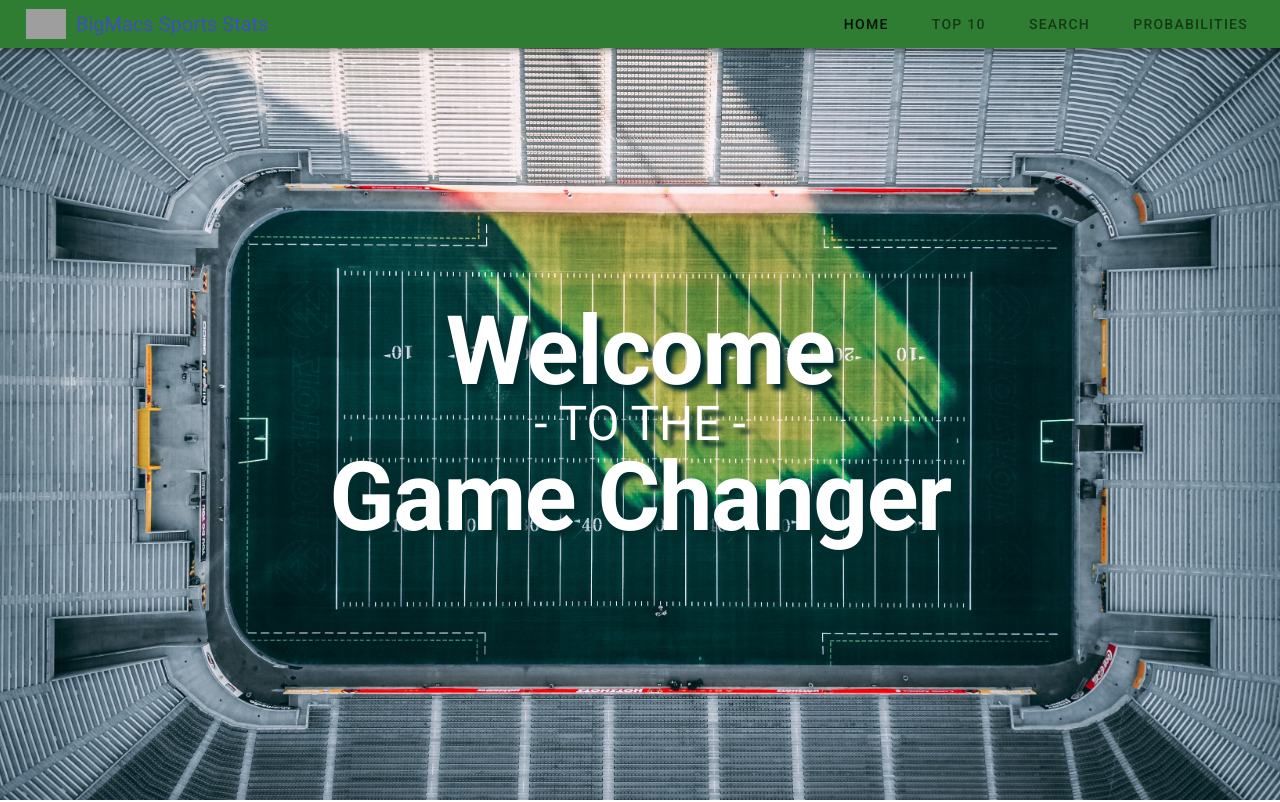
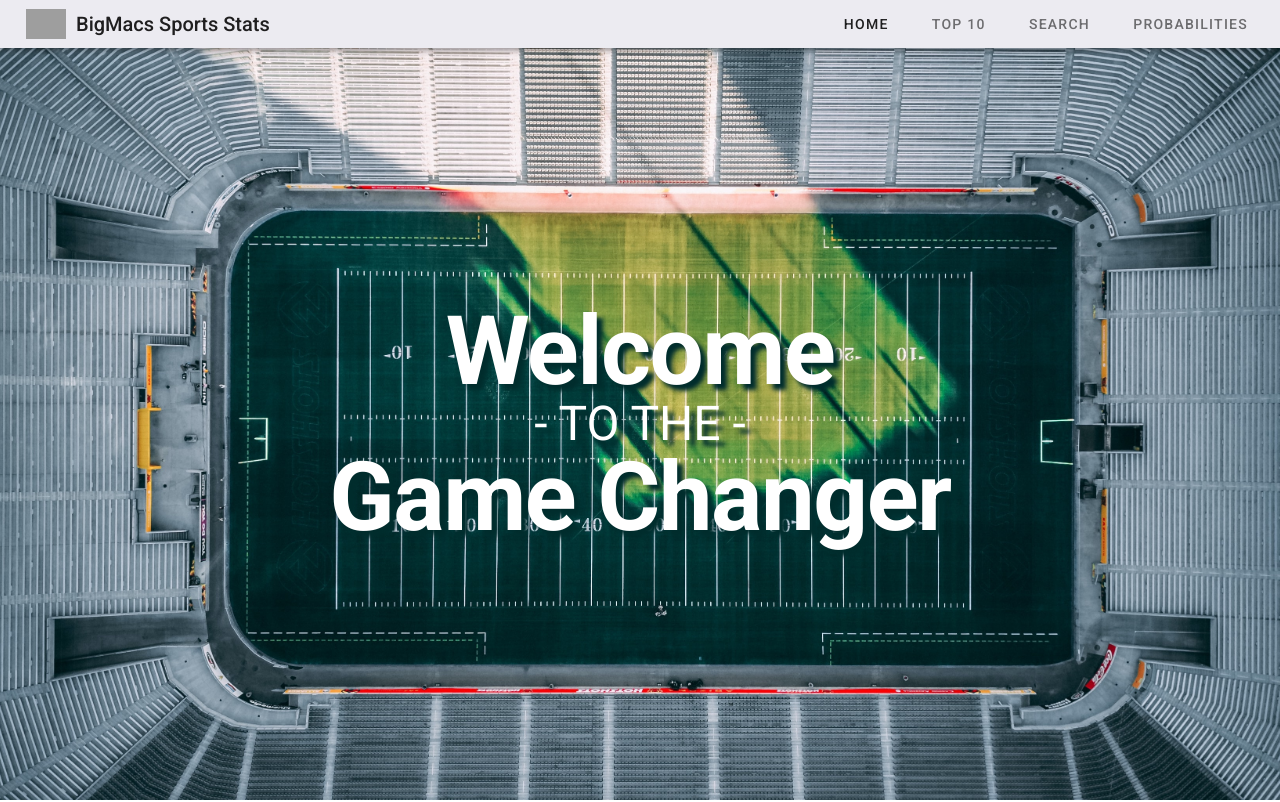
Before and after one commit to karowjb/BigMacs, a Vue app in the folder kicker-stats/: page / in a window 1280 px wide. Shown: the top 802 px of the page. Built offline with nearby package versions, Linux system fonts and the light colour scheme; grey boxes are pictures that could not be loaded.

Commit message:
updated navbar

```diff
--- a/kicker-stats/src/App.vue
+++ b/kicker-stats/src/App.vue
@@ -14,10 +14,11 @@ const vuetify = new Vuetify({
   theme: {
     themes: {
       light: {
-        primary: '#3f51b5',
-        secondary: '#b0bec5',
-        accent: '#8c9eff',
+        primary: '#ecebf1',
+        secondary: '#1f1e1f',
+        accent: '#399c59',
         error: '#b71c1c',
+        anchor: '#1f1e1f',
       },
     },
   },
--- a/kicker-stats/src/components/AppNav.vue
+++ b/kicker-stats/src/components/AppNav.vue
@@ -10,7 +10,7 @@
         </template>
       </v-list>
     </v-navigation-drawer>
-    <v-app-bar class='nav' color="green darken-3" dense app>
+    <v-app-bar class='nav' color="#ecebf1" dense app>
       <v-app-bar-nav-icon
         class="hidden-md-and-up"
         @click="drawer = !drawer"
@@ -19,7 +19,7 @@
         <v-img src="@/assets/football.png" max-width="40"></v-img>
       </router-link>
       <router-link to="/">
-        <v-app-bar-title>BigMacs Sports Stats</v-app-bar-title>
+        <v-app-bar-title color='secondary'>BigMacs Sports Stats</v-app-bar-title>
       </router-link>
       <v-spacer></v-spacer>
       <v-btn to="/" class="hidden-sm-and-down" plain>Home</v-btn>
@@ -48,8 +48,9 @@ export default {
 <style scoped>
 a,
 a:visited {
-  color: white;
   text-decoration: none;
   margin-left: 10px;
+  font-weight: 500;
 }
+
 </style>
```
